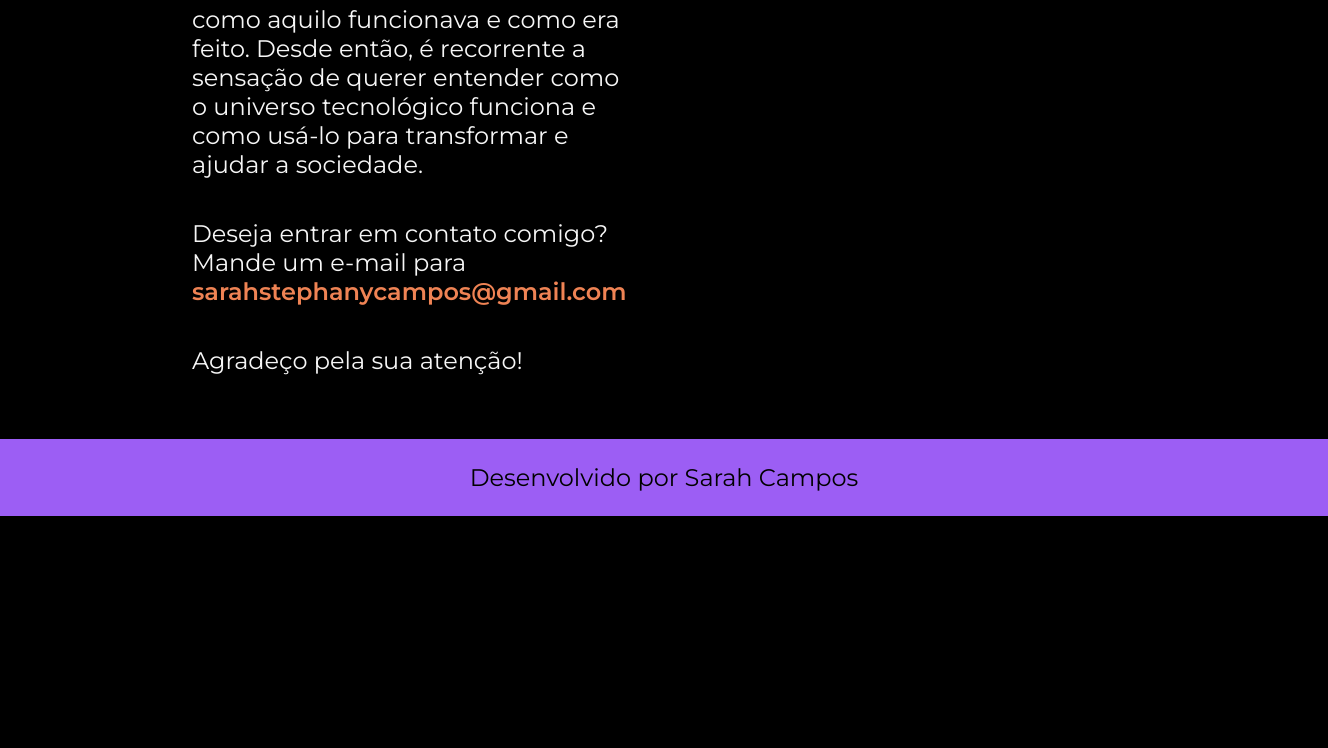
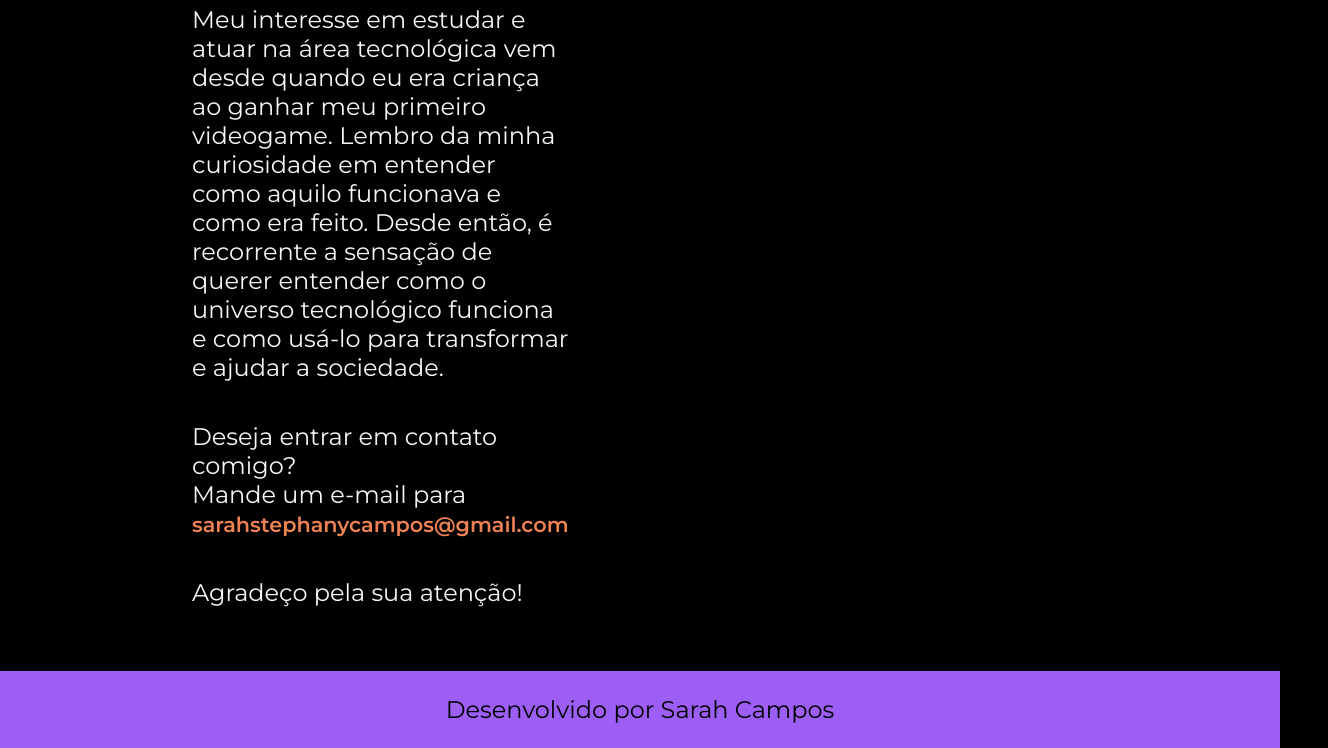
Before and after one commit to sarahscampos/portfolio, a plain HTML site: page about.html in a window 1280 px wide. Shown: the part 1287-2035 px from the top of the page, 1328 px wide, since content can reach past the window. Before the commit the page ends 1803 px from the top, so only its background shows below. Drawn offline with nearby package versions, Linux system fonts and the light colour scheme.

Commit message:
Add files via upload

```diff
--- a/styles/style.css
+++ b/styles/style.css
@@ -117,7 +117,6 @@ body { /*Seletor*/
 }
 
 .rodape {
-    width: 100%;
     padding: 24px;
     text-align: center;
     color: var(--cor-primaria);
@@ -153,4 +152,5 @@ body { /*Seletor*/
     color: #EF8354;
     text-decoration: none;
     font-weight: 600;
+    font-size: 1.3rem;
 }
```
